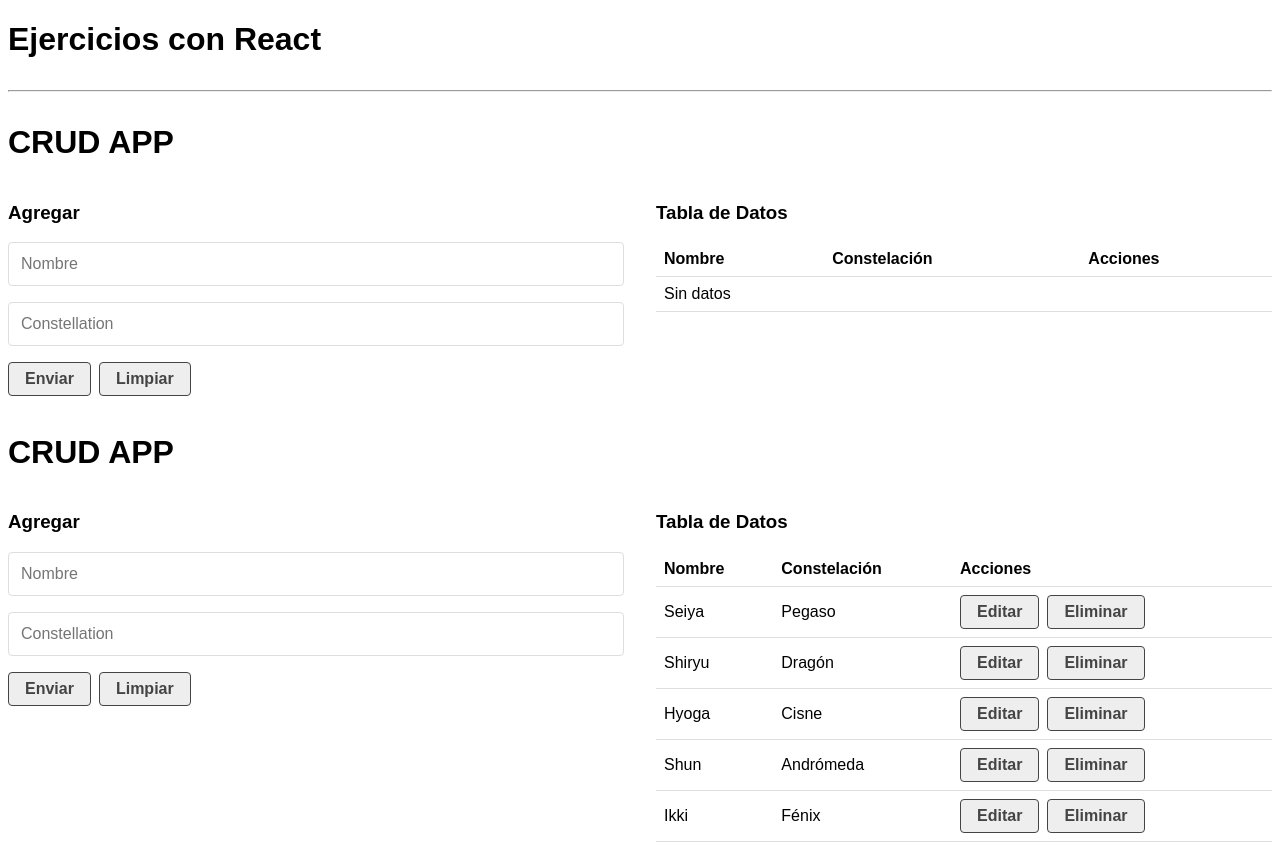
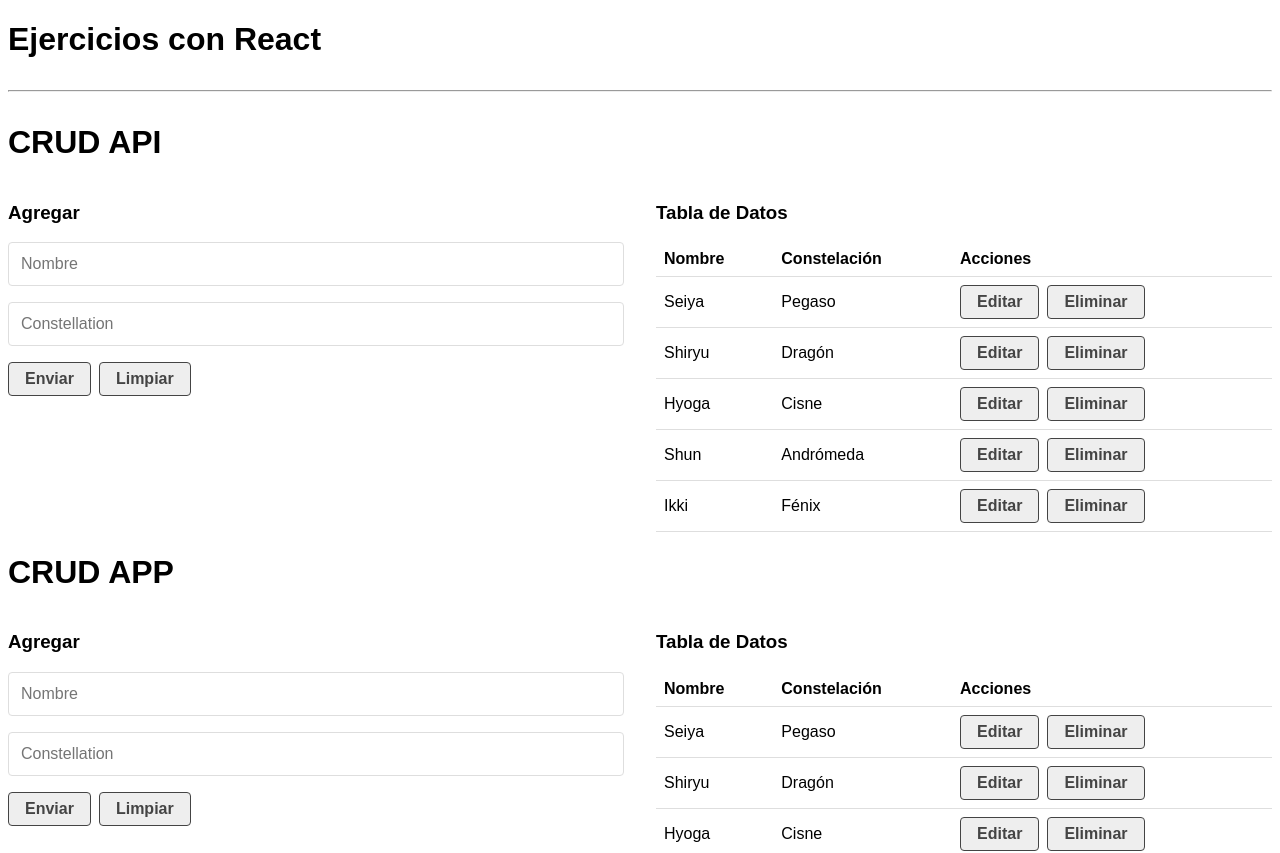
Before and after one commit to MiguelDominguezSanchez/react-ejercicios, a React (Create React App) app in the folder 02-REACT-EJERCICIOS/react-ejercicios/: page / in a window 1280 px wide. Shown: the top 853 px of the page. Built offline with nearby package versions, Linux system fonts and the light colour scheme; data requests are answered from the project's data file.

Commit message:
34. CRUD API: Inicializar el estado con AJAX (3/5)

```diff
--- a/02-REACT-EJERCICIOS/react-ejercicios/src/components/CrudApi.js
+++ b/02-REACT-EJERCICIOS/react-ejercicios/src/components/CrudApi.js
@@ -1,11 +1,26 @@
-import React, { useState } from 'react'
+import React, { useState, useEffect } from 'react'
 import { Fragment } from 'react'
 import CrudForm from './CrudForm'
 import CrudTable from './CrudTable'
+import { helpHttp } from '../helpers/helpHttp'
 
 const CrudApi = () => {
 	const [db, setDb] = useState([])
 	const [dataToEdit, setDataToEdit] = useState(null)
+
+	let api = helpHttp()
+	let url = 'http://localhost:5000/santos'
+
+	useEffect(() => {
+		api.get(url).then((res) => {
+			// console.log(res)
+			if (!res.err) {
+				setDb(res)
+			} else {
+				setDb(null)
+			}
+		})
+	}, [])
 
 	const createData = (data) => {
 		data.id = Date.now()
@@ -31,7 +46,7 @@
 
 	return (
 		<Fragment>
-			<h1>CRUD APP</h1>
+			<h1>CRUD API</h1>
 			<article className='grid-1-2'>
 				<CrudForm
 					createData={createData}
--- a/02-REACT-EJERCICIOS/react-ejercicios/src/helpers/helpHttp.js
+++ b/02-REACT-EJERCICIOS/react-ejercicios/src/helpers/helpHttp.js
@@ -15,7 +15,7 @@
 		options.body = JSON.stringify(options.body) || false
 		if (!options.body) delete options.body
 
-		console.log(options)
+		// console.log(options)
 		setTimeout(() => controller.abort(), 3000)
 
 		return fetch(endpoint, options)
```
